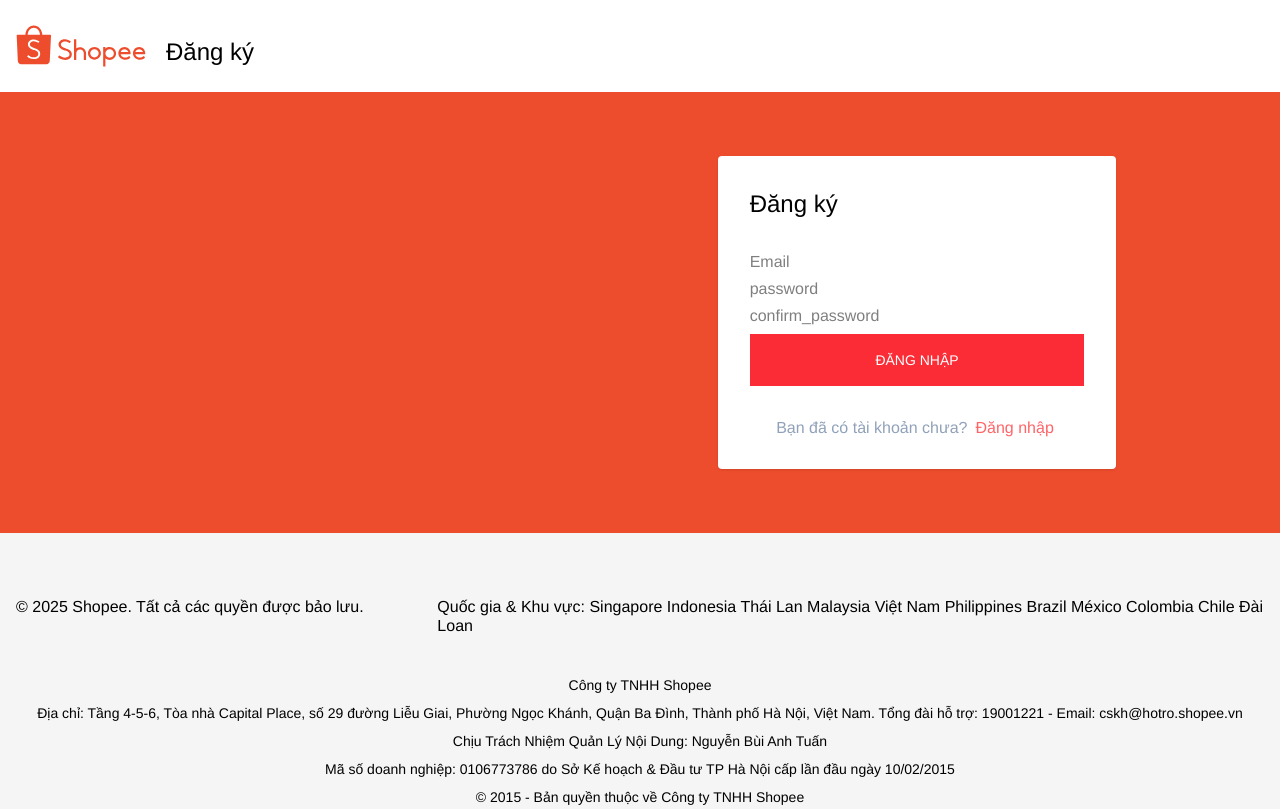
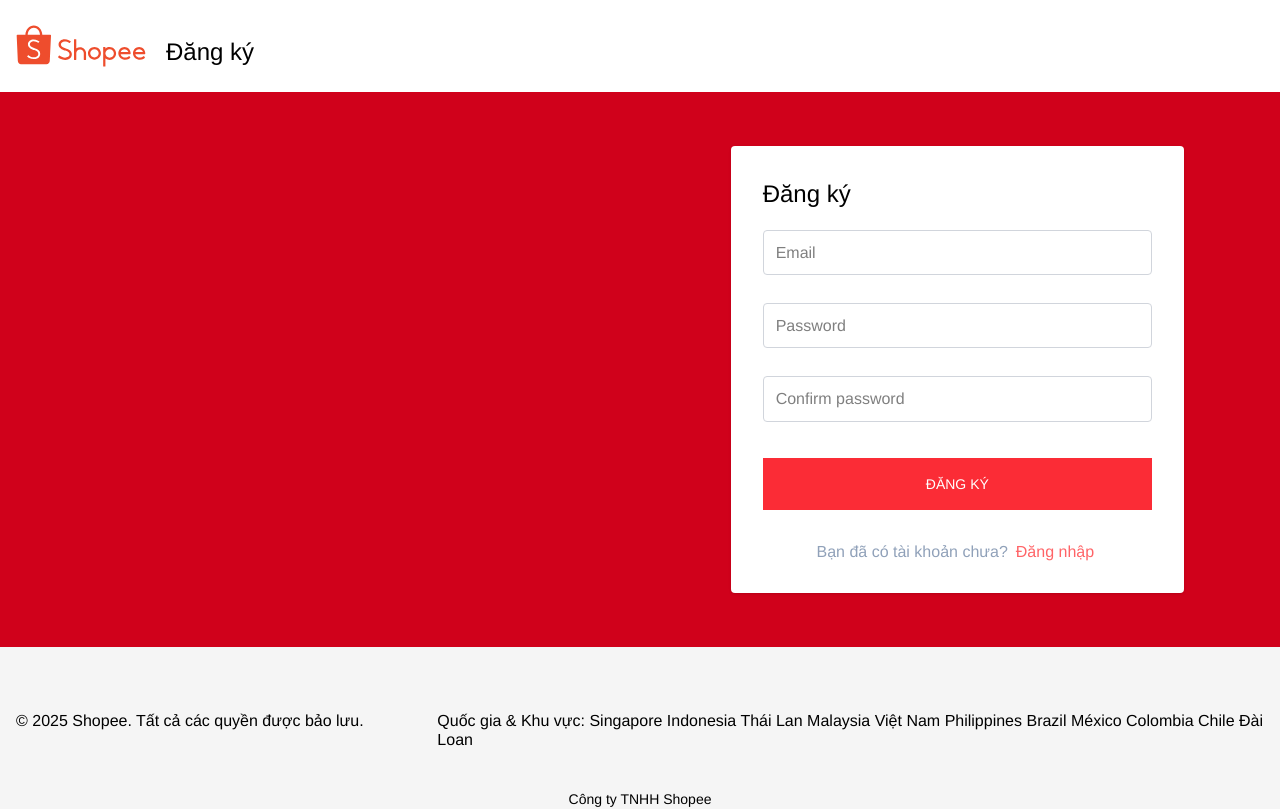
Before and after one commit to Hoanglee-dev/Project-E-Commerce, a React (Vite) app: page /register in a window 1280 px wide. Shown: the top 809 px of the page. Built offline with nearby package versions, Linux system fonts and the light colour scheme.

Commit message:
feat: update dependencies and add Input component with validation schema

```diff
--- a/package.json
+++ b/package.json
@@ -14,7 +14,7 @@
   },
   "dependencies": {
     "@floating-ui/react": "^0.27.4",
-    "@hookform/resolvers": "^4.1.0",
+    "@hookform/resolvers": "^4.1.3",
     "@tailwindcss/line-clamp": "^0.4.4",
     "@tanstack/react-query": "^5.66.7",
     "@tanstack/react-query-devtools": "^5.66.7",
--- /dev/null
+++ b/src/components/Input/Input.tsx
@@ -0,0 +1,33 @@
+import { extend } from 'lodash'
+import React, { InputHTMLAttributes } from 'react'
+import { RegisterOptions, UseFormRegister } from 'react-hook-form'
+
+interface Props extends InputHTMLAttributes<HTMLInputElement> {
+  register?: UseFormRegister<any>
+  name: string
+  rules?: RegisterOptions
+  className?: string
+  classNameInput?: string
+  classNameError?: string
+  errorMessage?: string
+}
+
+export default function Input({
+  name,
+  rules,
+  register,
+  type,
+  placeholder,
+  errorMessage,
+  className,
+  classNameError = 'mt-1 ml-1 text-red-600 min-h-6 text-sm',
+  classNameInput = ' p-3 w-full outline-none border border-gray-300 focus:border-gray-500 rounded-sm focus:shadow-sm'
+}: Props) {
+  const registerResult = register && name ? register(name, rules) : {}
+  return (
+    <div className={className}>
+      <input className={classNameInput} placeholder={placeholder} type={type} {...registerResult} />
+      <div className={classNameError}>{errorMessage}</div>
+    </div>
+  )
+}
--- /dev/null
+++ b/src/components/Input/index.ts
@@ -0,0 +1,2 @@
+import Input from './Input'
+export default Input
--- a/src/index.css
+++ b/src/index.css
@@ -1,6 +1,7 @@
 @import 'tailwindcss';
 @theme {
   --color-orange: #ee4d2d;
+  --color-red: rgb(208, 1, 27);
 }
 @layer base {
   .container {
--- a/src/layouts/RegisterLayout.tsx
+++ b/src/layouts/RegisterLayout.tsx
@@ -7,7 +7,7 @@ interface Props {
 }
 export default function RegisterLayout({ children }: Props) {
   return (
-    <div>
+    <div className='flex flex-col min-h-screen'>
       <RegisterHeader />
       {children}
       <Footer />
--- a/src/pages/Login/Login.tsx
+++ b/src/pages/Login/Login.tsx
@@ -5,7 +5,8 @@ export default function Login() {
   return (
     <div className='bg-orange'>
       <div className='max-w-7xl mx-auto py-5'>
-        <div className=' grid grid-cols-1 px-5 lg:grid-cols-12 lg:py-11 lg:pr-16'>
+        <div className=' grid grid-cols-1 px-5 lg:grid-cols-12 lg:py-11 lg:pr-16 '>
+          <div className='lg:col-span-4'></div>
           <div className='lg:col-span-4 lg:col-start-8'>
             <form className='bg-white shadow-sm p-8 rounded' noValidate>
               <div className='text-2xl'>Đăng nhập</div>
--- a/src/pages/Register/Register.tsx
+++ b/src/pages/Register/Register.tsx
@@ -1,25 +1,60 @@
 import React from 'react'
 import { Link } from 'react-router-dom'
+import { yupResolver } from '@hookform/resolvers/yup'
+
+import { useForm } from 'react-hook-form'
+import Input from '~/components/Input'
+import { schema, registerSchema } from '~/utils/rules'
+
+type FormData = registerSchema
 
 export default function Register() {
+  const {
+    register,
+    handleSubmit,
+    formState: { errors }
+  } = useForm<FormData>({ resolver: yupResolver(schema) })
+
+  const onSubmit = handleSubmit((data) => {
+    console.log(data)
+  })
+  console.log('🚀 ~ Register ~ errors:', errors)
   return (
-    <div className='bg-orange'>
-      <div className='max-w-7xl mx-auto py-5'>
-        <div className=' grid grid-cols-1 px-5 lg:grid-cols-12 lg:py-11 lg:pr-16'>
-          <div className='lg:col-span-4 lg:col-start-8'>
-            <form className='bg-white shadow-sm p-8 rounded'>
-              <div className='text-2xl'>Đăng ký</div>
-              <input name='email' className='mt-8' placeholder='Email' type='email' />
-
-              <input name='password' className='mt-2' placeholder='password' type='password' />
-              <input name='confirm_password' className='mt-2' placeholder='confirm_password' type='password' />
+    <div className='bg-red'>
+      <div className='container py-2.5 '>
+        <div className='grid grid-cols-1 px-20 lg:grid-cols-12 lg:py-11'>
+          <div className='lg:col-span-7 bg-[url("https://down-vn.img.susercontent.com/file/sg-11134004-7reox-m8yiydanxgiv2e")]'></div>
+          <div className=' lg:col-span-5 lg:col-start-8'>
+            <form className='bg-white shadow-sm p-8 rounded' onSubmit={onSubmit} noValidate>
+              <h2 className='text-2xl mb-5'>Đăng ký</h2>
+              <Input
+                name='email'
+                register={register}
+                placeholder='Email'
+                type='Email'
+                errorMessage={errors.email?.message}
+              />
+              <Input
+                name='password'
+                register={register}
+                placeholder='Password'
+                type='Password'
+                errorMessage={errors.password?.message}
+              />
+              <Input
+                name='confirm_password'
+                register={register}
+                placeholder='Confirm password'
+                type='Password'
+                errorMessage={errors.confirm_password?.message}
+              />
 
               <div className='mt-2'>
                 <button
                   className='gap-x-2 w-full text-center py-4 px-2 uppercase bg-red-500 text-white text-sm hover:bg-red-600 flex justify-center items-center'
                   type='submit'
                 >
-                  Đăng nhập
+                  Đăng ký
                 </button>
               </div>
               <div className='flex items-center justify-center mt-8'>
--- /dev/null
+++ b/src/utils/rules.ts
@@ -0,0 +1,20 @@
+import * as yup from 'yup'
+
+export const schema = yup.object({
+  email: yup
+    .string()
+    .required('Email là bắt buộc')
+    .email('Email không đúng định dạng')
+    .min(5, 'Độ dài từ 5 - 160 ký tự')
+    .max(160, 'Độ dài từ 5 - 160 ký tự'),
+  password: yup
+    .string()
+    .required('password là bắt buộc')
+    .min(6, 'Độ dài từ 6 - 60 kí tự')
+    .max(160, 'Độ dài từ 6 - 60 kí tự'),
+  confirm_password: yup.string().oneOf([yup.ref('password')], 'Nhập lại password không khớp')
+})
+
+const loginSchema = schema.omit(['confirm_password'])
+export type loginSchema = yup.InferType<typeof loginSchema>
+export type registerSchema = yup.InferType<typeof schema>
```
Also changed, not shown: src/components/RegisterHeader/RegisterHeader.tsx (+2 -2 lines), 1 other file (tests, documents, lock files or other folders).
